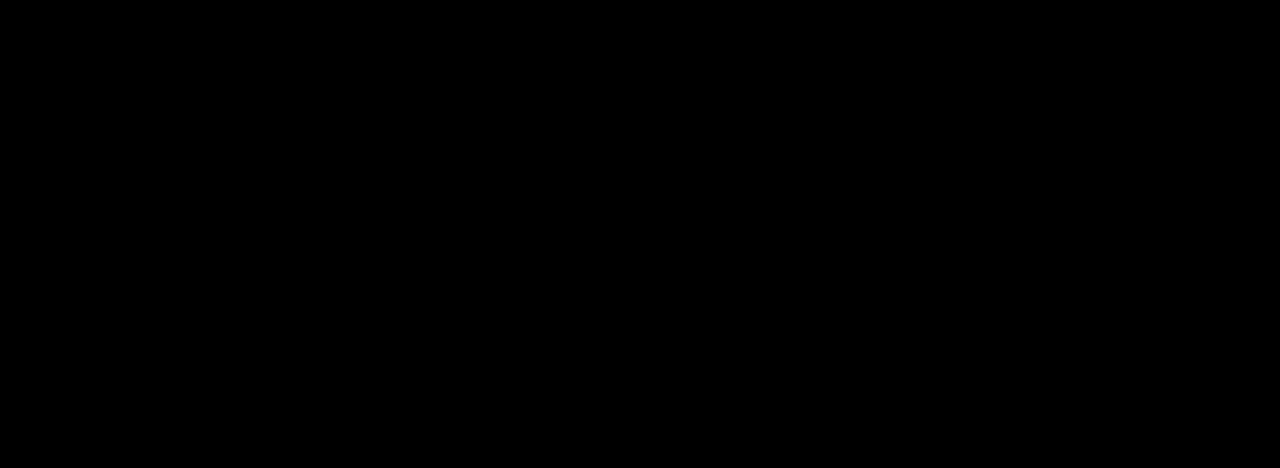
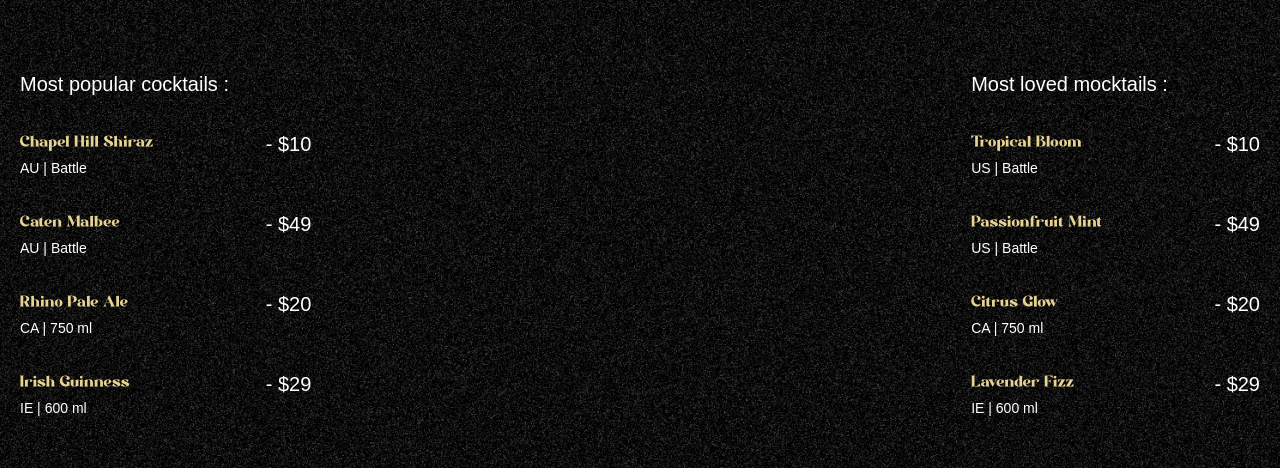
Before and after one commit to yashita13/cocktail-gsap, a React (Vite) app: page / in a window 1280 px wide. Shown: the part 890-1358 px from the top of the page. Built offline with nearby package versions, Linux system fonts and the light colour scheme; a web font is replaced by a local one.

Commit message:
implemented cocktails section

```diff
--- a/src/App.jsx
+++ b/src/App.jsx
@@ -3,6 +3,7 @@
 import {ScrollTrigger, SplitText} from "gsap/all";
 import Nav from "./components/Nav.jsx";
 import Hero from "./components/Hero.jsx";
+import Cocktails from "./components/Cocktails.jsx";
 
 gsap.registerPlugin(ScrollTrigger, SplitText);
 
@@ -12,6 +13,7 @@
             <Nav />
             <Hero />
             {/*<div className="h-dvh bg-black" />*/}
+            <Cocktails />
         </main>
     );
 };
--- /dev/null
+++ b/src/components/Cocktails.jsx
@@ -0,0 +1,67 @@
+import {cocktailLists, mockTailLists} from "../../constants/index.js";
+import {useGSAP} from "@gsap/react";
+import gsap from "gsap";
+
+const Cocktails = () => {
+    useGSAP(()=>{
+        const parallaxTimeline =gsap.timeline({
+            scrollTrigger:{
+                trigger:'#cocktails',
+                start:'top 30%',
+                end:'bottom 80%',
+                scrub:true,
+            }
+        })
+
+        parallaxTimeline
+            .from('#c-left-leaf',{
+                x:-100, y:100
+            })
+            .from('#c-right-leaf',{
+                x:100, y:100
+            })
+    })
+
+    return (
+        <section id="cocktails" className="noisy">
+            <img src="/images/cocktail-left-leaf.png" alt="l-leaf" id="c-left-leaf" />
+            <img src="/images/cocktail-right-leaf.png" alt="r-leaf" id="c-right-leaf" />
+
+            <div className="list">
+                <div className="popular">
+                    <h2>Most popular cocktails :</h2>
+
+                    <ul>
+                        {cocktailLists.map(({name, country, detail, price})=>(
+                            <li key={name}>
+                                <div className="md:me-28">
+                                    <h3>{name}</h3>
+                                    <p>{country} | {detail}</p>
+                                </div>
+                                <span>- {price}</span>
+                            </li>
+                        ))}
+                    </ul>
+                </div>
+
+                <div className="loved">
+                    <h2>Most loved mocktails :</h2>
+
+                    <ul>
+                        {mockTailLists.map(({name, country, detail, price})=>(
+                            <li key={name}>
+                                <div className="me-28">
+                                    <h3>{name}</h3>
+                                    <p>{country} | {detail}</p>
+                                </div>
+                                <span>- {price}</span>
+                            </li>
+                        ))}
+                    </ul>
+                </div>
+            </div>
+        </section>
+    )
+}
+
+export default Cocktails;
```
